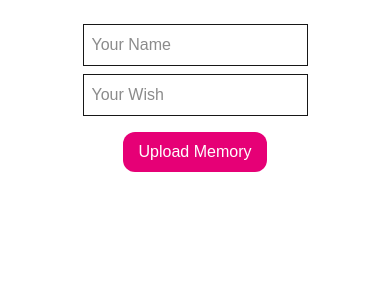
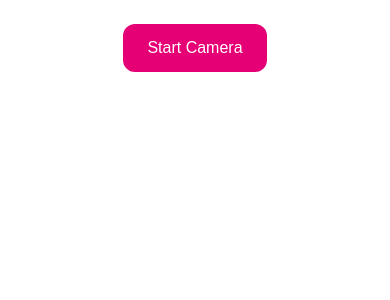
Before and after one commit to haziqtarmizi12-art/wedding-pov, a Next.js app: page /capture in a window 390 px wide. Shown: the top 300 px of the page. Built offline with nearby package versions, Linux system fonts and the light colour scheme.

Commit message:
mobile camera permission fix

```diff
--- a/app/api/upload/route.js
+++ b/app/api/upload/route.js
@@ -1,3 +1,5 @@
+export const runtime = "nodejs";
+
 import { storage, db } from "lib/firebase";
 import { ref, uploadString, getDownloadURL } from "firebase/storage";
 import { addDoc, collection, serverTimestamp } from "firebase/firestore";
--- a/app/capture/page.js
+++ b/app/capture/page.js
@@ -1,71 +1,57 @@
 "use client";
 
-import { useState, useEffect } from "react";
+import Webcam from "react-webcam";
+import { useRef, useState } from "react";
 import { useRouter } from "next/navigation";
 
-export default function Upload() {
+export default function Capture() {
 
-  const [photo, setPhoto] = useState(null);
-  const [name, setName] = useState("");
-  const [wish, setWish] = useState("");
+  const webcamRef = useRef(null);
   const router = useRouter();
 
-  useEffect(() => {
-    const savedPhoto = sessionStorage.getItem("photo");
-    setPhoto(savedPhoto);
-  }, []);
+  const [cameraOn, setCameraOn] = useState(false);
 
-  const handleUpload = async () => {
+  const startCamera = () => {
+    setCameraOn(true);
+  };
 
-    // ✅ convert base64 → blob
-    const res = await fetch(photo);
-    const blob = await res.blob();
-
-    const formData = new FormData();
-    formData.append("file", blob, "capture.jpg");
-    formData.append("name", name);
-    formData.append("wish", wish);
-
-    // ✅ IMPORTANT: NO headers here
-    const upload = await fetch("/api/upload", {
-      method: "POST",
-      body: formData,
-    });
-
-    const result = await upload.json();
-
-    console.log(result);
-
-    router.push("/memories");
+  const capture = () => {
+    const image = webcamRef.current.getScreenshot();
+    sessionStorage.setItem("photo", image);
+    router.push("/upload");
   };
 
   return (
-    <div className="p-6 flex flex-col items-center">
+    <div className="flex flex-col items-center p-6">
 
-      {photo && (
-        <img src={photo} className="mb-4 rounded-xl"/>
+      {!cameraOn && (
+        <button
+          onClick={startCamera}
+          className="bg-pink-600 text-white px-6 py-3 rounded-xl"
+        >
+          Start Camera
+        </button>
       )}
 
-      <input
-        placeholder="Your Name"
-        value={name}
-        onChange={(e)=>setName(e.target.value)}
-        className="border p-2 mb-2"
-      />
+      {cameraOn && (
+        <>
+          <Webcam
+            ref={webcamRef}
+            screenshotFormat="image/jpeg"
+            videoConstraints={{
+              facingMode: "environment" // back camera on phone
+            }}
+            className="rounded-xl"
+          />
 
-      <input
-        placeholder="Your Wish"
-        value={wish}
-        onChange={(e)=>setWish(e.target.value)}
-        className="border p-2 mb-4"
-      />
-
-      <button
-        onClick={handleUpload}
-        className="bg-pink-600 text-white px-4 py-2 rounded-xl"
-      >
-        Upload Memory
-      </button>
+          <button
+            onClick={capture}
+            className="mt-4 bg-pink-600 text-white px-6 py-3 rounded-xl"
+          >
+            Capture
+          </button>
+        </>
+      )}
 
     </div>
   );
```
